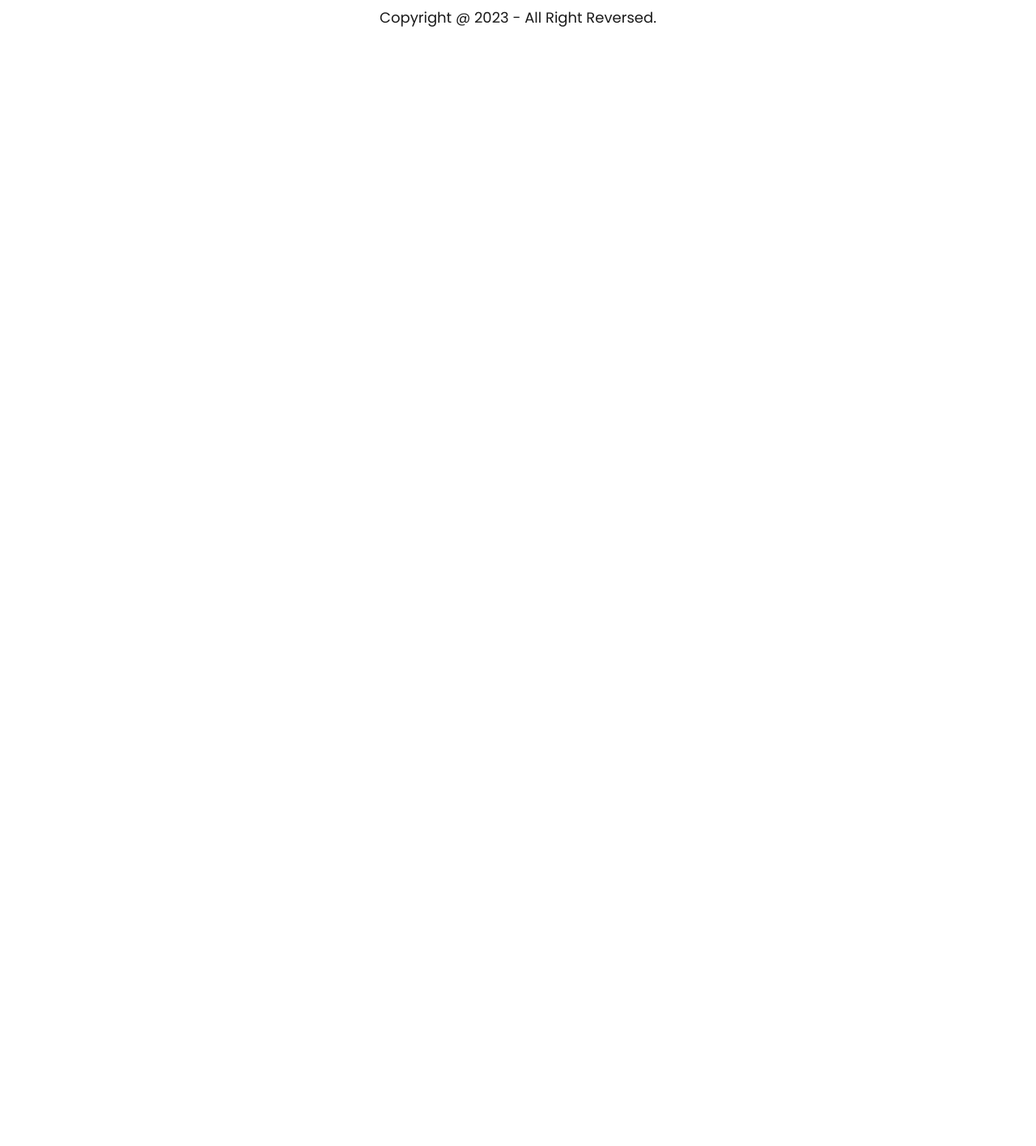
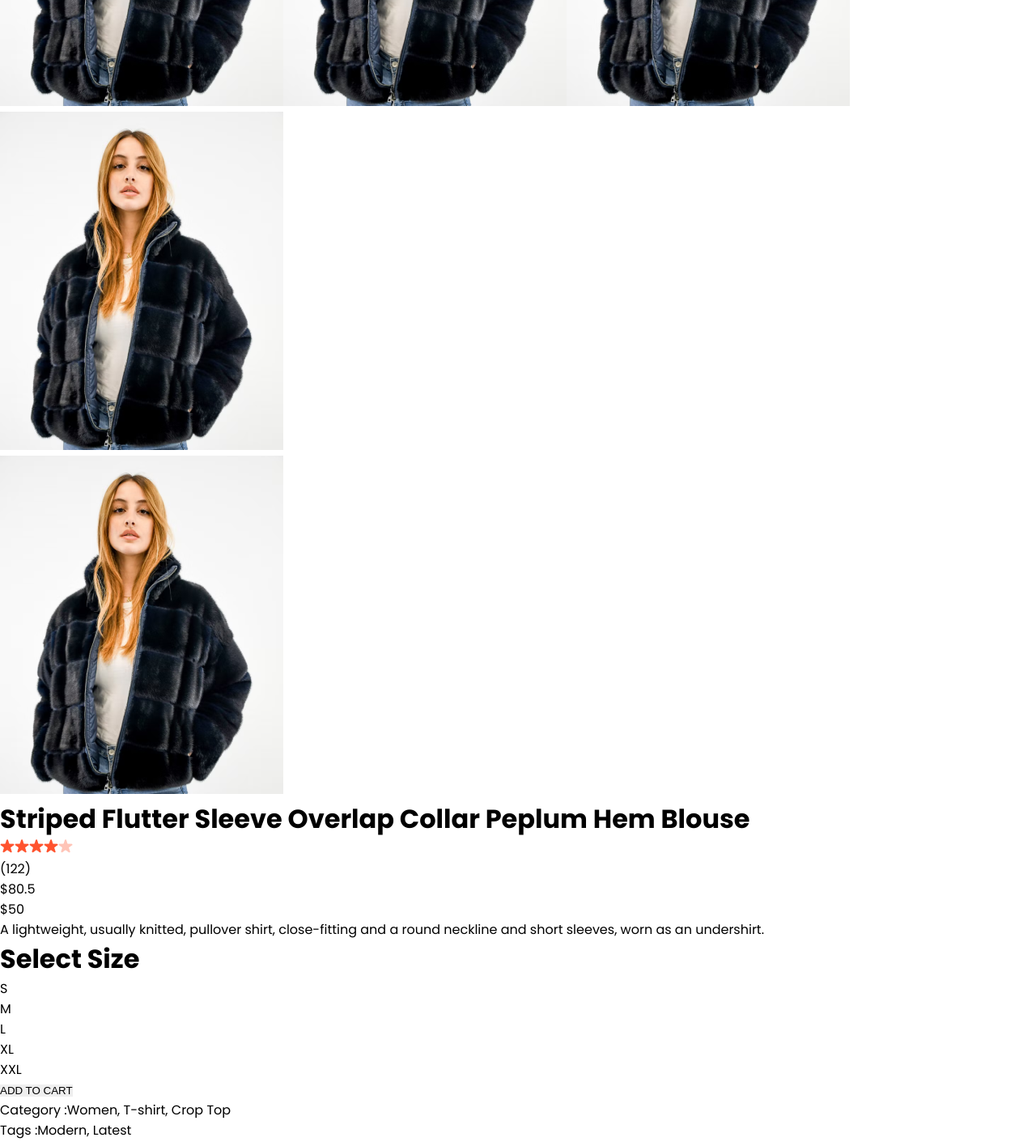
Before and after one commit to ElyaApyzova/Online-shop-with-React, a React (Create React App) app: page /product/1 in a window 1280 px wide. Shown: the part 400-1816 px from the top of the page at 81% size. Before the commit the page ends 800 px from the top, so only its background shows below. Built offline with nearby package versions, Linux system fonts and the light colour scheme.

Commit message:
productdisplay

```diff
--- a/src/Pages/Product.jsx
+++ b/src/Pages/Product.jsx
@@ -2,6 +2,7 @@
 import { ShopContext } from '../Context/ShopContext'
 import { useParams } from "react-router-dom";
 import  Breadcrumb  from "../components/Breadcrumbs/Breadcrumb";
+import ProductDisplay from "../components/ProductDisplay/ProductDisplay";
 
 const Product = () => {
     const {all_product} = useContext(ShopContext);
@@ -10,6 +11,7 @@
     return (
         <div>
         <Breadcrumb product={product}/>
+        <ProductDisplay product={product}/>
         </div>
     )
 }
--- a/src/components/ProductDisplay/ProductDisplay.jsx
+++ b/src/components/ProductDisplay/ProductDisplay.jsx
@@ -0,0 +1,56 @@
+import React from 'react'
+import './ProductDisplay.css'
+import star_icon from "../Assets/star_icon.png";
+import star_dull_icon from "../Assets/star_dull_icon.png";
+
+const ProductDisplay = (props) => {
+    const {product} = props;
+    return (
+      <div className='productdisplay'>
+      <div className='productdisplay-left'>
+       <div className='productdisplay-img-list'>
+        <img src={product.image} alt=''/>
+        <img src={product.image} alt=''/>
+        <img src={product.image} alt=''/>
+        <img src={product.image} alt=''/>
+       </div>
+       <div className='productdisplay-img'>
+        <img className='productdisplay-main-img' src={product.image} alt=''/>
+       </div>
+      </div>
+      <div className='productdisplay-right'>
+        <h1>{product.name}</h1>
+        <div className='productdisplay-right-star'>
+            <img src={star_icon} alt=''/>
+            <img src={star_icon} alt=''/>
+            <img src={star_icon} alt=''/>
+            <img src={star_icon} alt=''/>
+            <img src={star_dull_icon} alt=''/>
+            <p>(122)</p>
+        </div>
+        <div className='productdisplay-right-prices'>
+            <div className='productdisplay-right-price-old'>${product.old_price}</div>
+            <div className='productdisplay-right-price-new'>${product.new_price}</div>
+        </div>
+        <div className='productdisplay-right-description'>
+          A lightweight, usually knitted, pullover shirt, close-fitting and a round neckline and short sleeves, worn as an undershirt.
+        </div>
+        <div className='productdisplay-right-size'>
+            <h1>Select Size</h1>
+            <div className='productdisplay-right-size'>
+               <div>S</div>
+               <div>M</div>
+               <div>L</div>
+               <div>XL</div>
+               <div>XXL</div>
+            </div>
+        </div>
+        <button>ADD TO CART</button>
+        <div className='productdisplay-right-category'><span>Category :</span>Women, T-shirt, Crop Top</div>
+        <div className='productdisplay-right-category'><span>Tags :</span>Modern, Latest</div>
+      </div>
+      </div>
+    )
+}
+
+export default ProductDisplay
```
Also changed, not shown: src/components/ProductDisplay/ProductDisplay.css (added).
